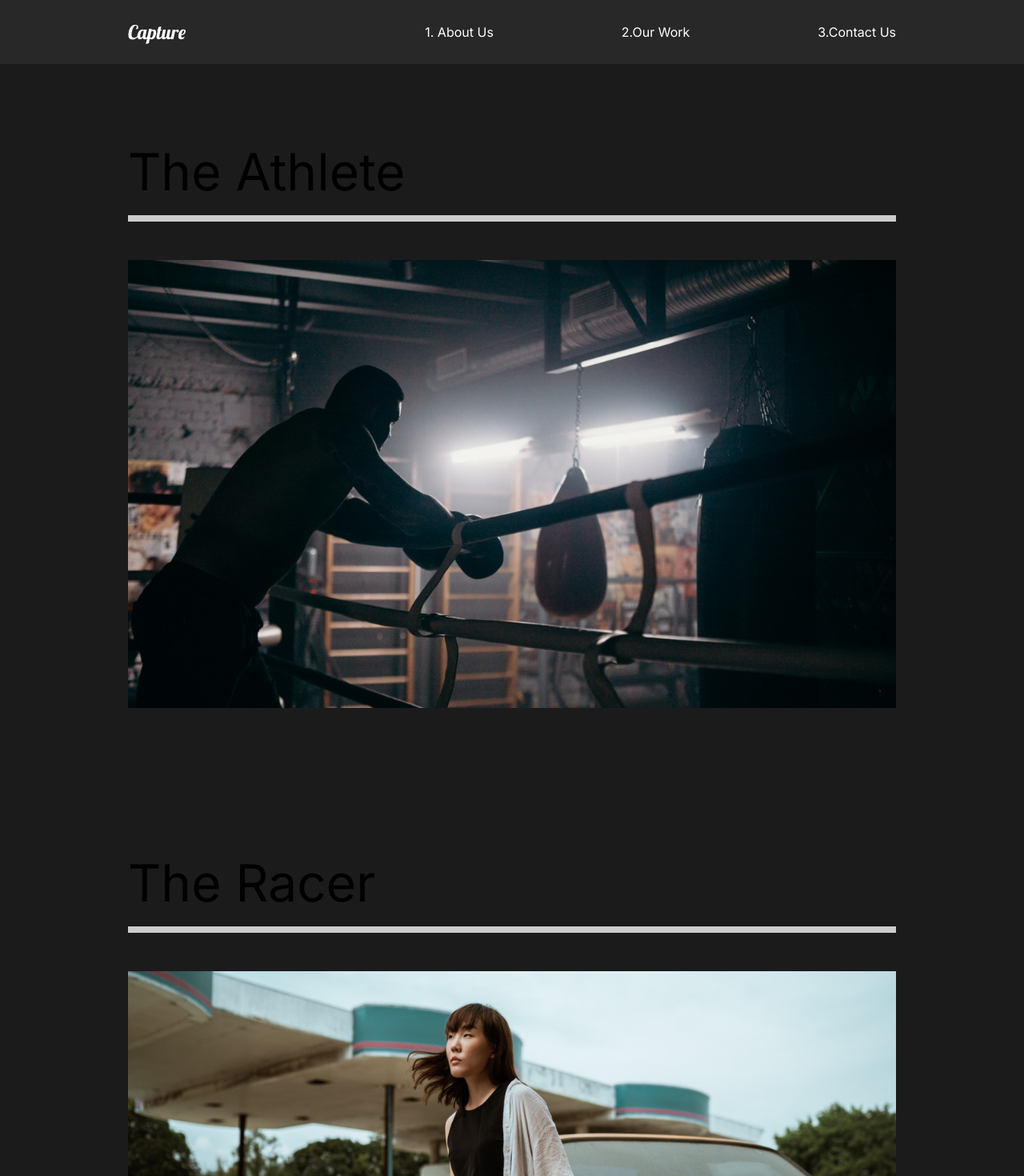
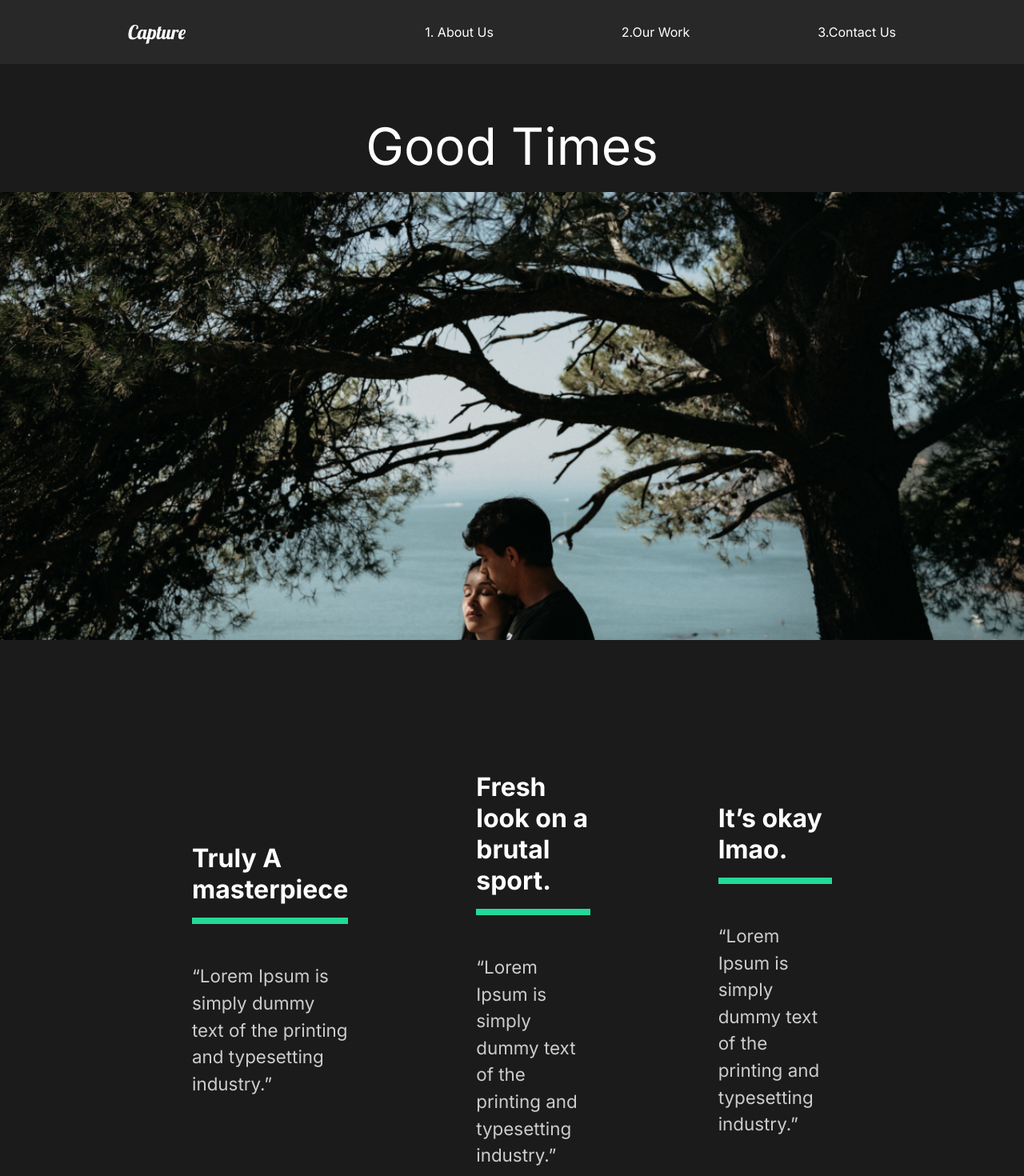
Before and after one commit to paaulapereira/react-capture, a React (Create React App) app: page /work/good-times in a window 1280 px wide. Shown: the top 1470 px of the page at 80% size. Built offline with nearby package versions, Linux system fonts and the light colour scheme.

Commit message:
movies pages

```diff
--- a/src/App.js
+++ b/src/App.js
@@ -1,12 +1,14 @@
 import React from "react";
 //import estilos
-import GlobalStyle from "./components/GlobalStyle";
+import GlobalStyle from "./styles/GlobalStyle";
 //import pages
 import AboutUs from "./pages/AboutUs";
 import ContactUs from "./pages/ContactUs";
 import OurWork from "./pages/OurWork";
+import MovieDetail from "./pages/MovieDetail";
 //import components
 import Nav from "./components/Nav";
+
 //router
 import { Switch, Route } from "react-router-dom";
 
@@ -19,8 +21,11 @@
         <Route path="/" exact>
           <AboutUs />
         </Route>
-        <Route path="/work">
+        <Route path="/work" exact>
           <OurWork />
+        </Route>
+        <Route path="/work/:id">
+          <MovieDetail />
         </Route>
         <Route path="/contact">
           <ContactUs />
--- a/src/components/AboutSection.js
+++ b/src/components/AboutSection.js
@@ -2,7 +2,7 @@
 import home1 from "../img/home1.png";
 //import styles
 import styled from "styled-components";
-import { About, Description, Image, Hide } from "../styles";
+import { About, Description, Image, Hide } from "../styles/styles";
 
 const AboutSection = () => {
   return (
--- a/src/components/FaqSection.js
+++ b/src/components/FaqSection.js
@@ -1,7 +1,7 @@
 import React from "react";
 
 import styled from "styled-components";
-import { About } from "../styles";
+import { About } from "../styles/styles";
 
 const FaqSection = () => {
   return (
--- a/src/components/ServicesSection.js
+++ b/src/components/ServicesSection.js
@@ -6,7 +6,7 @@
 import teamwork from "../img/teamwork.svg";
 import home2 from "../img/home2.png";
 //import styles
-import { About, Description, Image } from "../styles";
+import { About, Description, Image } from "../styles/styles";
 import styled from "styled-components";
 
 const ServicesSection = () => {
--- /dev/null
+++ b/src/movieState.js
@@ -0,0 +1,81 @@
+//Import Images
+import athlete from "./img/athlete-small.png";
+import goodtimes from "./img/goodtimes-small.png";
+import theracer from "./img/theracer-small.png";
+import athlete2 from "./img/athlete2.png";
+import goodtimes2 from "./img/good-times2.jpeg";
+import theracer2 from "./img/the-racer2.jpeg";
+
+export const MovieState = () => {
+  return [
+    {
+      title: "The Athlete",
+      mainImg: athlete,
+      secondaryImg: athlete2,
+      url: "/work/the-athlete",
+      awards: [
+        {
+          title: "Truly A masterpiece",
+          description:
+            "“Lorem Ipsum is simply dummy text of the printing and typesetting industry.”",
+        },
+        {
+          title: "Fresh look on a brutal sport.",
+          description:
+            "“Lorem Ipsum is simply dummy text of the printing and typesetting industry.”",
+        },
+        {
+          title: "It’s okay lmao.",
+          description:
+            "“Lorem Ipsum is simply dummy text of the printing and typesetting industry.”",
+        },
+      ],
+    },
+    {
+      title: "Good Times",
+      mainImg: goodtimes,
+      url: "/work/good-times",
+      secondaryImg: goodtimes2,
+      awards: [
+        {
+          title: "Truly A masterpiece",
+          description:
+            "“Lorem Ipsum is simply dummy text of the printing and typesetting industry.”",
+        },
+        {
+          title: "Fresh look on a brutal sport.",
+          description:
+            "“Lorem Ipsum is simply dummy text of the printing and typesetting industry.”",
+        },
+        {
+          title: "It’s okay lmao.",
+          description:
+            "“Lorem Ipsum is simply dummy text of the printing and typesetting industry.”",
+        },
+      ],
+    },
+    {
+      title: "The Racer",
+      mainImg: theracer,
+      url: "/work/the-racer",
+      secondaryImg: theracer2,
+      awards: [
+        {
+          title: "Truly A masterpiece",
+          description:
+            "“Lorem Ipsum is simply dummy text of the printing and typesetting industry.”",
+        },
+        {
+          title: "Fresh look on a brutal sport.",
+          description:
+            "“Lorem Ipsum is simply dummy text of the printing and typesetting industry.”",
+        },
+        {
+          title: "It’s okay lmao.",
+          description:
+            "“Lorem Ipsum is simply dummy text of the printing and typesetting industry.”",
+        },
+      ],
+    },
+  ];
+};
--- /dev/null
+++ b/src/pages/MovieDetail.js
@@ -0,0 +1,113 @@
+import React, { useState, useEffect } from "react";
+import styled from "styled-components";
+import { useHistory } from "react-router-dom";
+import { MovieState } from "../movieState";
+
+const MovieDetail = () => {
+  //creamos el historico y obtenemos la url
+  const history = useHistory();
+  const url = history.location.pathname;
+  //creamos los states para poder cambiar entre los videos con base en el archivo
+  const [movies, setMovies] = useState(MovieState);
+  const [movie, setMovie] = useState(null);
+
+  //use effect
+  //mapea cada uno de los movies y lo cambia al state el movie escogido
+  useEffect(() => {
+    const currentMovie = movies.filter((stateMovie) => stateMovie.url === url);
+    setMovie(currentMovie[0]);
+  }, [movies, url]);
+
+  return (
+    <>
+      {/* condificon para solo cargar los datos cuando el movie este disponible */}
+      {movie && (
+        <Details>
+          <HeadLine>
+            <h2>{movie.title}</h2>
+            <img src={movie.mainImg} alt="movie" />
+          </HeadLine>
+          <Awards>
+            {movie.awards.map((award) => (
+              <Award
+                title={award.title}
+                description={award.description}
+                key={award.title}
+              />
+            ))}
+          </Awards>
+          <ImageDisplay>
+            <img src={movie.secondaryImg} alt="movie" />
+          </ImageDisplay>
+        </Details>
+      )}
+    </>
+  );
+};
+
+//styled components
+const Details = styled.div`
+  color: white;
+`;
+
+const HeadLine = styled.div`
+  min-height: 90vh;
+  padding-top: 20vh;
+  position: relative;
+  h2 {
+    position: absolute;
+    top: 10%;
+    left: 50%;
+    transform: translate(-50%, -10%);
+  }
+  img {
+    width: 100%;
+    height: 70vh;
+    object-fit: cover;
+  }
+`;
+
+const Awards = styled.div`
+  min-height: 80vh;
+  display: flex;
+  margin: 5rem 10rem;
+  align-items: center;
+  justify-content: space-around;
+`;
+
+const AwardStyle = styled.div`
+  padding: 5rem;
+  h3 {
+    font-size: 2rem;
+  }
+  .line {
+    width: 100%;
+    background: #23d997;
+    height: 0.5rem;
+    margin: 1rem 0rem;
+  }
+  p {
+    padding: 2rem 0rem;
+  }
+`;
+const ImageDisplay = styled.div`
+  min-height: 50vh;
+  img {
+    width: 100%;
+    height: 100vh;
+    object-fit: cover;
+  }
+`;
+
+//award component
+const Award = ({ title, description }) => {
+  return (
+    <AwardStyle>
+      <h3>{title}</h3>
+      <div className="line"></div>
+      <p>{description}</p>
+    </AwardStyle>
+  );
+};
+
+export default MovieDetail;
--- a/src/pages/OurWork.js
+++ b/src/pages/OurWork.js
@@ -14,7 +14,7 @@
       <Movie>
         <h2>The Athlete</h2>
         <div className="line"></div>
-        <Link>
+        <Link to="/work/the-athlete">
           <img src={athlete} alt="athlete" />
         </Link>
       </Movie>
@@ -22,7 +22,7 @@
       <Movie>
         <h2>The Racer</h2>
         <div className="line"></div>
-        <Link>
+        <Link to="/work/the-racer">
           <img src={theracer} alt="theracer" />
         </Link>
       </Movie>
@@ -30,7 +30,7 @@
       <Movie>
         <h2>Good Times</h2>
         <div className="line"></div>
-        <Link>
+        <Link to="/work/good-times">
           <img src={goodtimes} alt="goodtimes" />
         </Link>
       </Movie>
```
Also changed, not shown: src/styles/GlobalStyle.js (renamed from src/components/GlobalStyle.js), src/styles/styles.js (renamed from src/styles.js).
